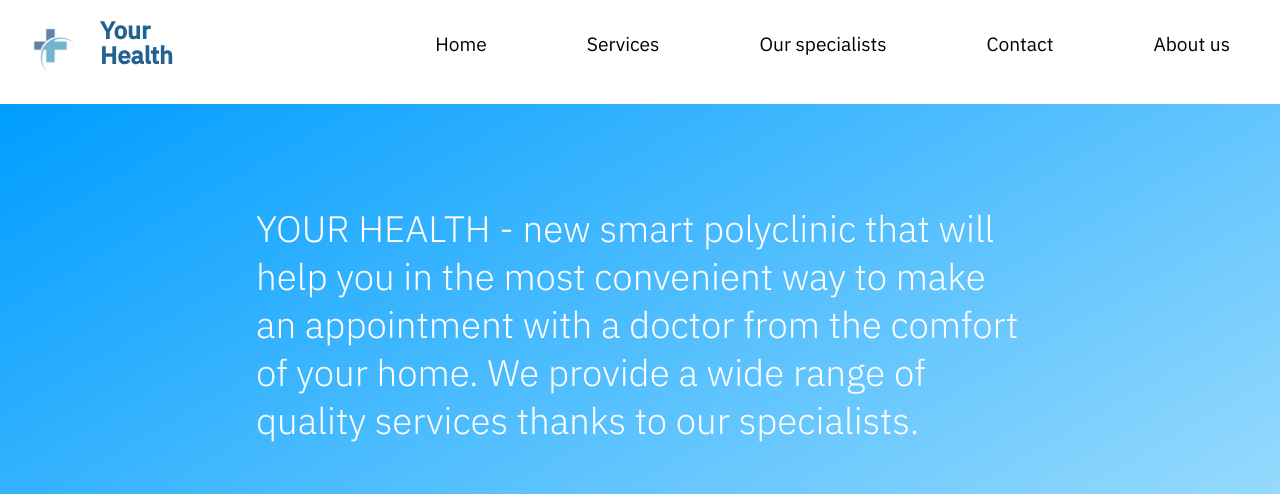
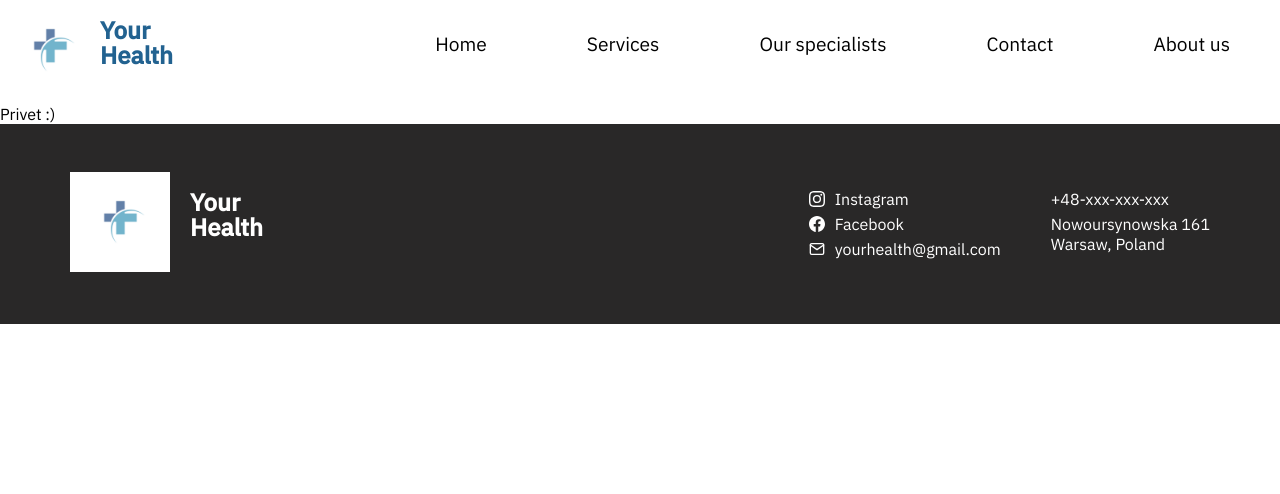
Before and after one commit to RainyTrain/Polyclinic, a React (Create React App) app: page /services in a window 1280 px wide. Shown: the top 494 px of the page. Built offline with nearby package versions, Linux system fonts and the light colour scheme.

Commit message:
Basic routing

```diff
--- a/package.json
+++ b/package.json
@@ -8,6 +8,7 @@
     "@testing-library/user-event": "^13.5.0",
     "react": "^18.2.0",
     "react-dom": "^18.2.0",
+    "react-router-dom": "^6.4.3",
     "react-scripts": "5.0.1",
     "sass": "^1.56.1",
     "web-vitals": "^2.1.4"
--- a/src/App.js
+++ b/src/App.js
@@ -1,15 +1,22 @@
 import Header from "./Components/Header/header";
-import Home from "./Components/Homepage/home";
+import Home from "../src/Components/Homepage/home";
 import Footer from "./Components/Footer/footer";
+import {BrowserRouter, Route, Routes} from 'react-router-dom'
+import Services from "../src/Components/Services/services"
 
 function App() {
   return (
-    <div className="App">
-      <Header />
-      <Home />
-      <Footer />
-    </div>
-  );
+    <BrowserRouter>
+      <div className="App">
+        <Header />
+          <Routes>
+            <Route path='/' element={<Home />}/>
+            <Route path='/services' element={<Services />}/>
+          </Routes>
+        <Footer />
+      </div>
+    </BrowserRouter>
+  )
 }
 
 export default App;
--- a/src/Components/Footer/footer.js
+++ b/src/Components/Footer/footer.js
@@ -20,7 +20,7 @@ function Footer() {
                 <div className="footer__links">
                     <div className="footer__instagram">
                         <BsInstagram />
-                        <a href=".footrr">Instagram</a>
+                        <a >Instagram</a>
                     </div>
                     <div className="footer__facebook">
                         <BsFacebook />
--- a/src/Components/Header/header.js
+++ b/src/Components/Header/header.js
@@ -16,8 +16,8 @@ function Header(){
             </div>
             <div className="header__links">
                 <ul className="header__list">
-                    <li className="header__item"><a href="#">Home</a></li>
-                    <li className="header__item"><a href="#">Services</a>
+                    <li className="header__item"><a href="/">Home</a></li>
+                    <li className="header__item"><a href="/services">Services</a>
                         <div className="item__dropdown">
                             <a>One</a><br/>
                             <a>One</a><br/>
@@ -25,9 +25,9 @@ function Header(){
                             <button>click me</button>
                         </div>
                     </li>
-                    <li className="header__item"><a href="#">Our specialists</a></li>
-                    <li className="header__item"><a href="#">Contact</a></li>
-                    <li className="header__item"><a href="#">About us</a></li>
+                    <li className="header__item"><a href="/specialists">Our specialists</a></li>
+                    <li className="header__item"><a href="/contact">Contact</a></li>
+                    <li className="header__item"><a href="/about">About us</a></li>
                 </ul>
             </div>
         </header>
--- /dev/null
+++ b/src/Components/Services/services.js
@@ -0,0 +1,11 @@
+import React from "react"
+
+function Services() {
+    return (
+        <div>
+           Privet :)
+        </div>
+    )
+}
+
+export default Services
```
Also changed, not shown: 1 other file (tests, documents, lock files or other folders).
